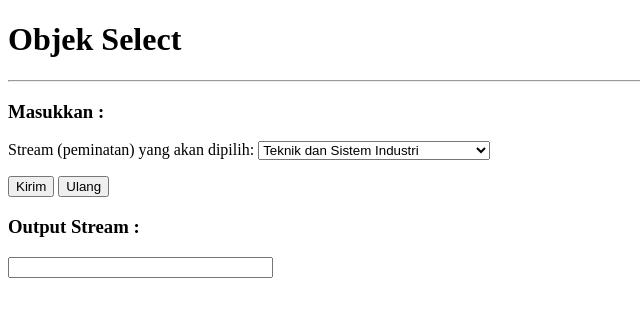
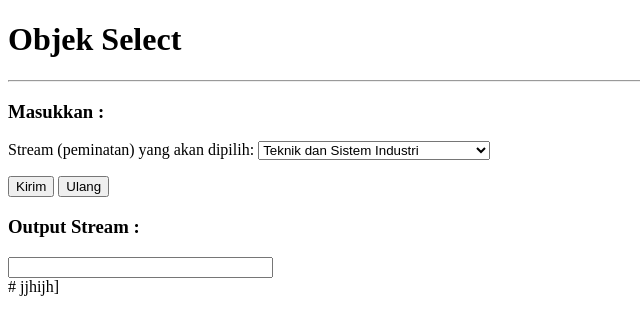
Before and after one commit to ikhsanikhsan32/cobaa, a plain HTML site: page index.html in a window 1280 px wide. Shown: the full height of the page, 0-640 px from the left. Drawn offline with Linux system fonts and the light colour scheme.

Commit message:
first commit

```diff
--- a/uyuyu.html
+++ b/index.html
@@ -38,3 +38,4 @@ Industri</option>
 </form>
 </body>
 </html>
+# jjhijh]
```
